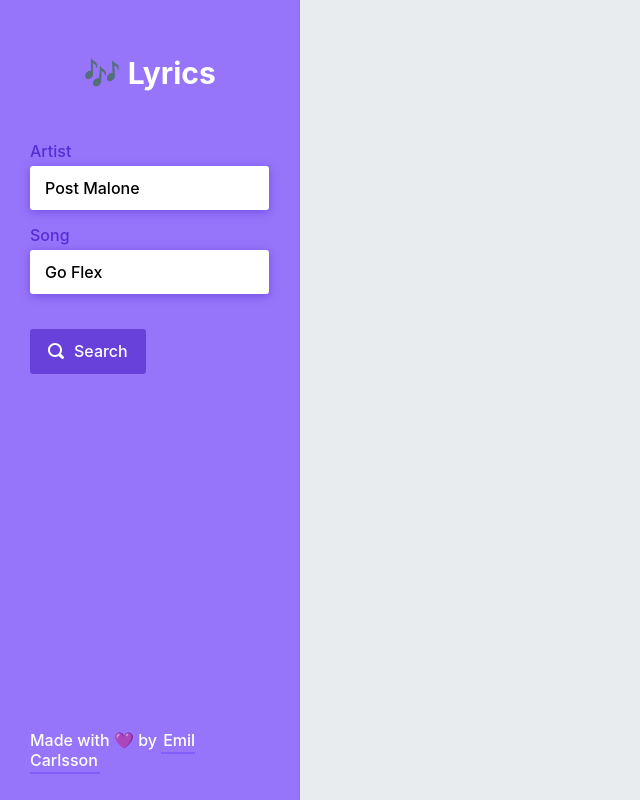
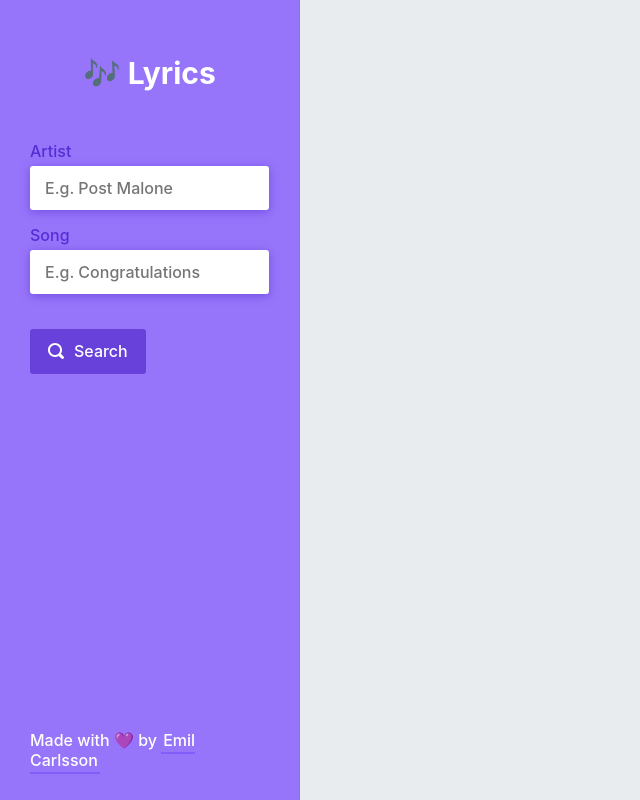
Before and after one commit to carlssonemil/lyrics, a Vue app: page / in a window 1280 px wide. Shown: the whole page, without its empty margins (0-640 px from the left). Built offline with nearby package versions, Linux system fonts and the light colour scheme.

Commit message:
:art: Add required check to inputs

```diff
--- a/src/App.vue
+++ b/src/App.vue
@@ -6,10 +6,10 @@
 
         <form @submit.prevent="search(input)">
             <label for="artist">Artist</label>
-            <input type="text" id="artist" name="artist" placeholder="E.g. Post Malone" v-model="input.artist">
+            <input type="text" id="artist" name="artist" placeholder="E.g. Post Malone" v-model="input.artist" required>
 
             <label for="song">Song</label>
-            <input type="text" id="song" name="song" placeholder="E.g. Congratulations" v-model="input.song">
+            <input type="text" id="song" name="song" placeholder="E.g. Congratulations" v-model="input.song" required>
 
             <button type="submit">
               <img alt="Search" src="./assets/search.svg">
@@ -40,8 +40,8 @@ export default {
   data() {
     return {
       input: {
-        artist: "Post Malone",
-        song: "Go Flex"
+        artist: null,
+        song: null
       },
       data: null
     }
```
